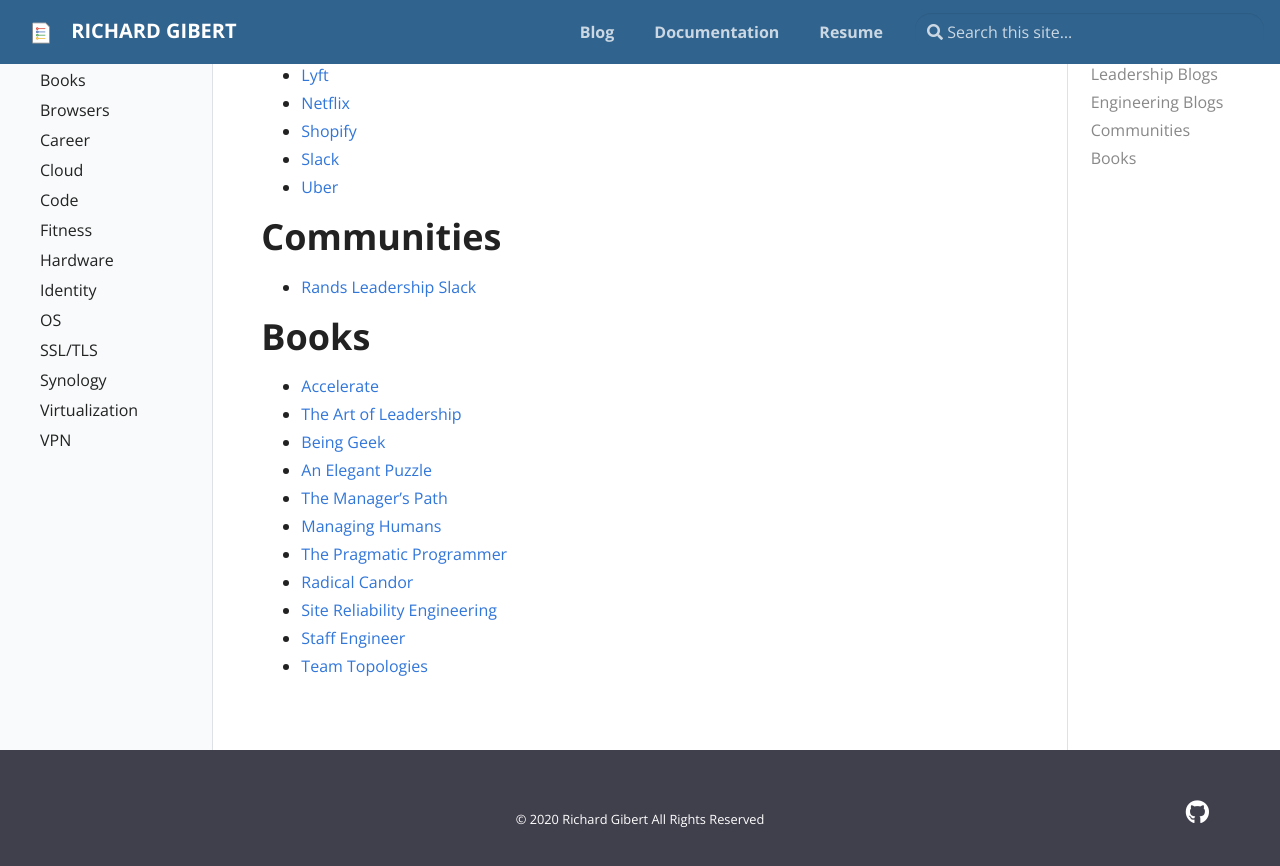
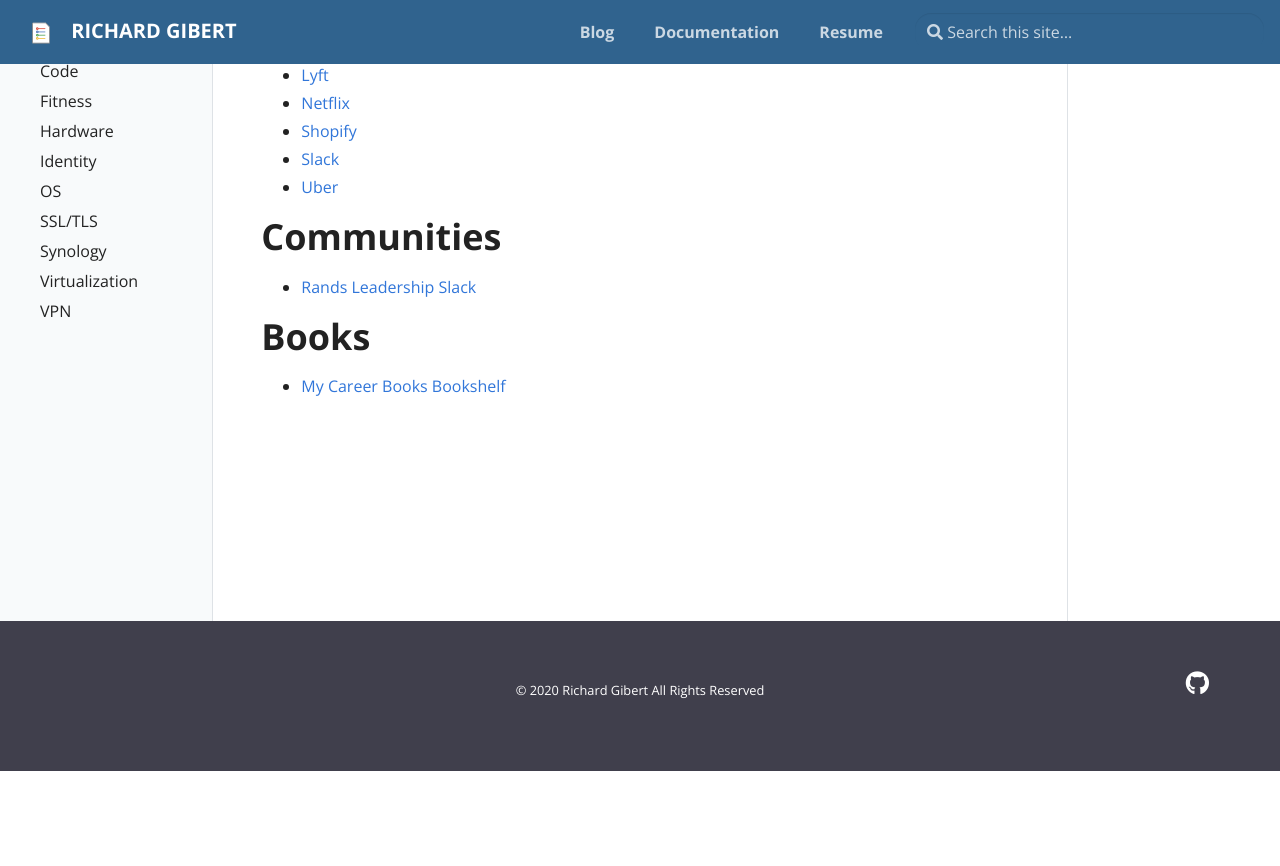
Before and after one commit to rgibert/rgibert.github.io, a Jekyll site: the page built from _docs/career.md, in a window 1280 px wide and 900 px high, scrolled down 263 px. Shown: the top 866 px of the window. Built offline with Jekyll 4.4.1, drawn with Linux system fonts in a browser that asks for light colours; after the commit the page ends 1034 px from its top, so only the background shows below that.

Commit message:
switch books to my bookshelf

```diff
--- a/_docs/career.md
+++ b/_docs/career.md
@@ -21,14 +21,4 @@
 
 # Books
 
-* [Accelerate](https://www.goodreads.com/book/show/35747076-accelerate)
-* [The Art of Leadership](https://www.goodreads.com/book/show/50083106-the-art-of-leadership)
-* [Being Geek](https://www.goodreads.com/book/show/8473471-being-geek)
-* [An Elegant Puzzle](https://www.goodreads.com/book/show/45303387-an-elegant-puzzle)
-* [The Manager's Path](https://www.goodreads.com/book/show/34616805-the-manager-s-path)
-* [Managing Humans](https://www.goodreads.com/book/show/1317946.Managing_Humans)
-* [The Pragmatic Programmer](https://www.goodreads.com/book/show/4099.The_Pragmatic_Programmer)
-* [Radical Candor](https://www.goodreads.com/book/show/29939161-radical-candor)
-* [Site Reliability Engineering](https://www.goodreads.com/book/show/29619107-site-reliability-engineering)
-* [Staff Engineer](https://www.goodreads.com/book/show/56481725-staff-engineer)
-* [Team Topologies](https://www.goodreads.com/book/show/44135420-team-topologies)
+* [My Career Books Bookshelf](https://www.goodreads.com/review/list/4561956-richard?shelf=career)
```
